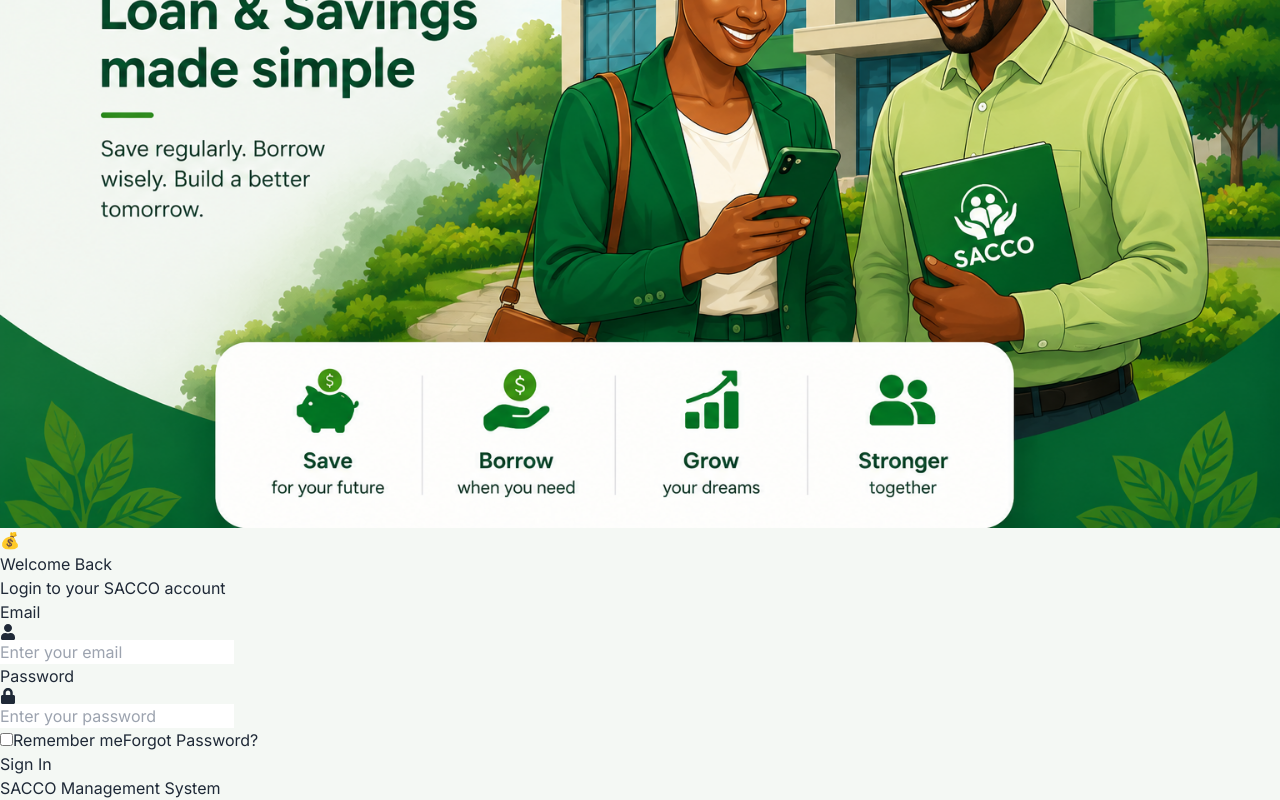
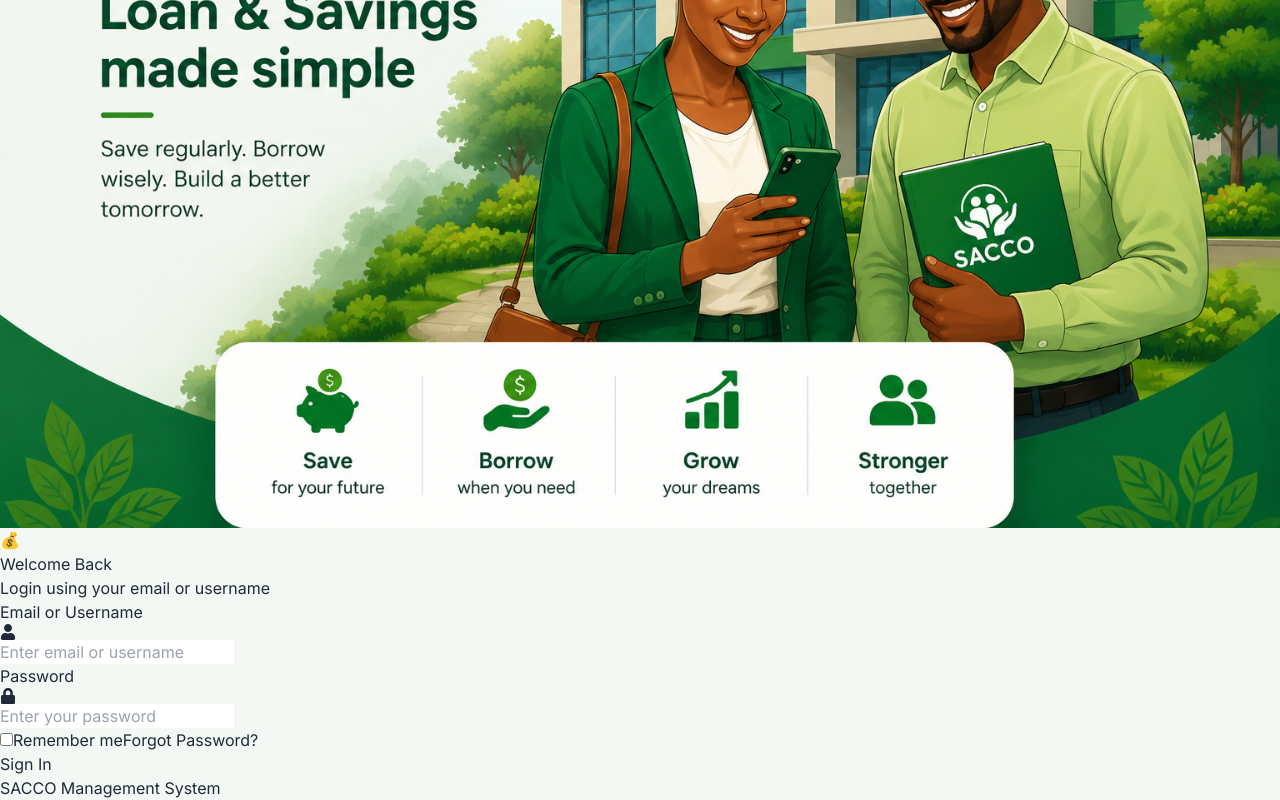
Before and after one commit to ExiledOtie/Kindahub, a React (Vite) app in the folder client/: page / in a window 1280 px wide. Shown: the part 325-1125 px from the top of the page. Built offline with nearby package versions, Linux system fonts and the light colour scheme.

Commit message:
savings done

```diff
--- a/client/src/assets/Application/Login.jsx
+++ b/client/src/assets/Application/Login.jsx
@@ -8,18 +8,18 @@ import landingImage from "../Images/landing.png";
 const Login = () => {
   const { login } = useContext(AuthContext);
 
-const [formData, setFormData] = useState({
-  username: "",
-  password: "",
-});
+  const [formData, setFormData] = useState({
+    identifier: "",
+    password: "",
+  });
 
   const [loading, setLoading] = useState(false);
 
   const handleChange = (e) => {
-    setFormData({
-      ...formData,
+    setFormData((prev) => ({
+      ...prev,
       [e.target.name]: e.target.value,
-    });
+    }));
   };
 
   const handleSubmit = async (e) => {
@@ -29,14 +29,13 @@ const [formData, setFormData] = useState({
       setLoading(true);
 
       await login(formData);
-
     } catch (error) {
-      console.log(error);
+      console.error(error);
 
       alert(
-        error?.response?.data?.message || "Login failed"
+        error?.response?.data?.message ||
+          "Invalid username/email or password"
       );
-
     } finally {
       setLoading(false);
     }
@@ -44,43 +43,37 @@ const [formData, setFormData] = useState({
 
   return (
     <div className="w-full h-screen bg-[#f4f8f4] overflow-hidden">
-
-      {/* MAIN GRID */}
       <div className="w-full h-full grid grid-cols-1 lg:grid-cols-[65%_35%]">
 
-        {/* LEFT SIDE IMAGE */}
+        {/* LEFT IMAGE */}
         <div className="hidden lg:block relative h-full overflow-hidden">
-
           <img
             src={landingImage}
             alt="Sacco"
             className="w-full h-full object-cover scale-105"
           />
 
-          {/* DARK OVERLAY */}
           <div className="absolute inset-0 bg-black/25"></div>
-
         </div>
 
-        {/* RIGHT SIDE FORM */}
+        {/* RIGHT FORM */}
         <div className="flex items-center justify-center bg-white h-full overflow-y-auto px-6 lg:px-10">
 
-          {/* REDUCED FORM WIDTH */}
           <div className="w-full max-w-sm">
 
             {/* HEADER */}
-            <div className="text-center mb-10">
+            <div className="text-center mb-8">
 
               <div className="w-20 h-20 bg-green-100 rounded-full flex items-center justify-center mx-auto mb-5 shadow-sm">
                 <span className="text-4xl">💰</span>
               </div>
 
-              <h2 className="text-4xl font-bold text-green-700">
+              <h2 className="text-3xl font-bold text-green-700">
                 Welcome Back
               </h2>
 
-              <p className="text-gray-500 mt-3 text-base">
-                Login to your SACCO account
+              <p className="text-gray-500 mt-2 text-sm">
+                Login using your email or username
               </p>
 
             </div>
@@ -91,25 +84,25 @@ const [formData, setFormData] = useState({
               className="space-y-5"
             >
 
-              {/* EMAIL */}
+              {/* EMAIL / USERNAME */}
               <div>
 
                 <label className="text-sm font-medium text-gray-700 block mb-2">
-                  Email
+                  Email or Username
                 </label>
 
-                <div className="flex items-center border border-gray-300 rounded-2xl px-4 py-3 transition-all duration-300 focus-within:ring-2 focus-within:ring-green-600">
+                <div className="flex items-center border border-gray-300 rounded-xl px-4 py-3 focus-within:ring-2 focus-within:ring-green-600">
 
-                  <FaUser className="text-gray-400 mr-3 text-base" />
+                  <FaUser className="text-gray-400 mr-3" />
 
                   <input
-                    type="email"
-                    name="email"
-                    placeholder="Enter your email"
-                    value={formData.email}
+                    type="text"
+                    name="identifier"
+                    placeholder="Enter email or username"
+                    value={formData.identifier}
                     onChange={handleChange}
                     required
-                    className="w-full bg-transparent text-gray-700 outline-none"
+                    className="w-full outline-none bg-transparent text-gray-700"
                   />
 
                 </div>
@@ -123,9 +116,9 @@ const [formData, setFormData] = useState({
                   Password
                 </label>
 
-                <div className="flex items-center border border-gray-300 rounded-2xl px-4 py-3 transition-all duration-300 focus-within:ring-2 focus-within:ring-green-600">
+                <div className="flex items-center border border-gray-300 rounded-xl px-4 py-3 focus-within:ring-2 focus-within:ring-green-600">
 
-                  <FaLock className="text-gray-400 mr-3 text-base" />
+                  <FaLock className="text-gray-400 mr-3" />
 
                   <input
                     type="password"
@@ -134,7 +127,7 @@ const [formData, setFormData] = useState({
                     value={formData.password}
                     onChange={handleChange}
                     required
-                    className="w-full bg-transparent text-gray-700 outline-none"
+                    className="w-full outline-none bg-transparent text-gray-700"
                   />
 
                 </div>
@@ -151,18 +144,18 @@ const [formData, setFormData] = useState({
 
                 <button
                   type="button"
-                  className="text-green-700 hover:underline font-medium"
+                  className="text-green-700 hover:underline"
                 >
                   Forgot Password?
                 </button>
 
               </div>
 
-              {/* BUTTON */}
+              {/* LOGIN BUTTON */}
               <button
                 type="submit"
                 disabled={loading}
-                className="w-full bg-green-700 hover:bg-green-800 transition-all duration-300 text-white py-3 rounded-2xl font-semibold shadow-lg text-base"
+                className="w-full bg-green-700 hover:bg-green-800 text-white py-3 rounded-xl font-semibold transition-all"
               >
                 {loading ? "Signing In..." : "Sign In"}
               </button>
@@ -170,7 +163,7 @@ const [formData, setFormData] = useState({
             </form>
 
             {/* FOOTER */}
-            <div className="mt-10 text-center">
+            <div className="mt-8 text-center">
 
               <p className="text-gray-500 text-sm">
                 SACCO Management System
@@ -183,7 +176,6 @@ const [formData, setFormData] = useState({
         </div>
 
       </div>
-
     </div>
   );
 };
```
